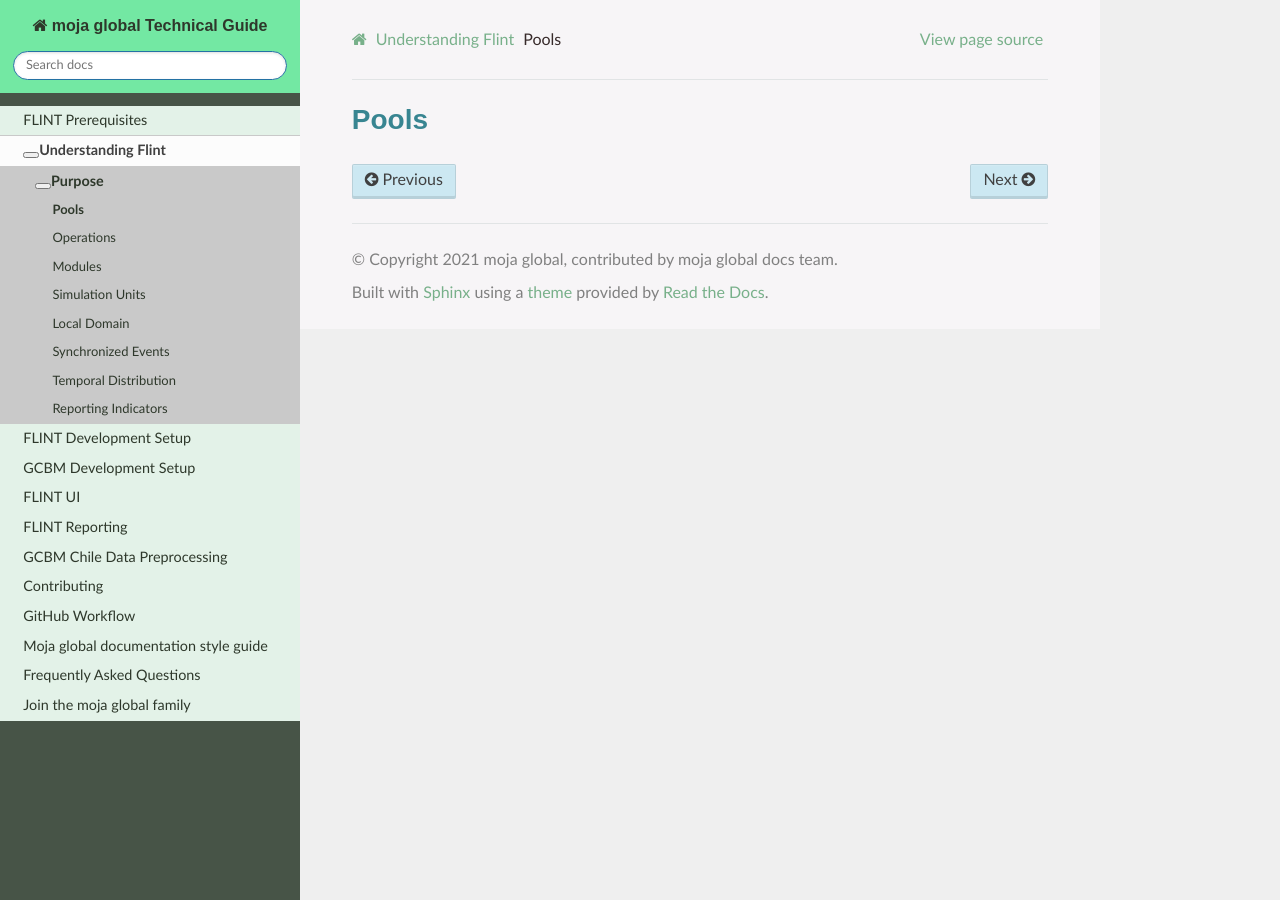
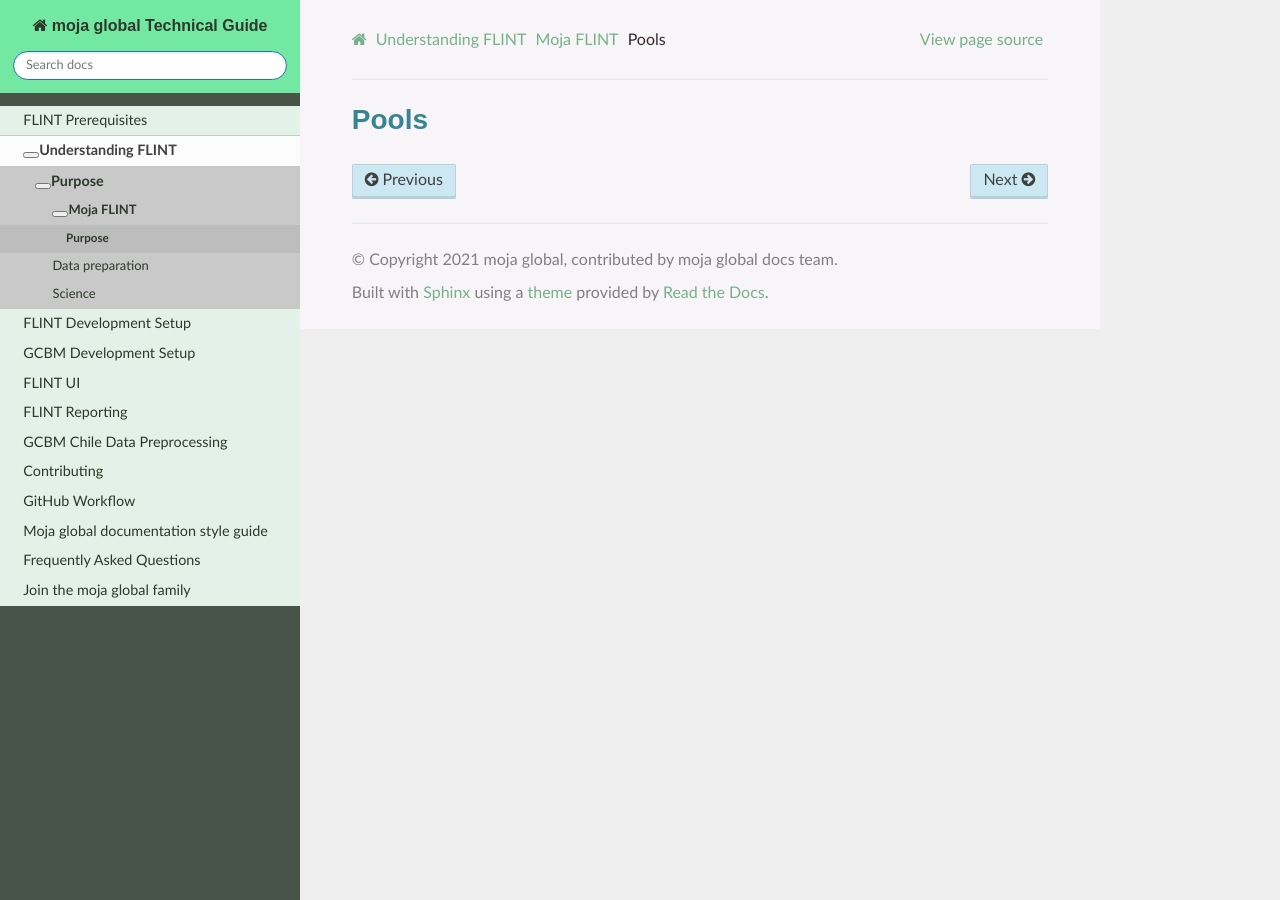
Before and after one commit to moja-global/moja_global_docs, a Sphinx documentation site: the page built from docs/Understanding-FLINT/moja-flint/pools.rst, in a window 1280 px wide. Built offline with Sphinx 7.4.7 and the Read the Docs theme 2.0.0, drawn with Linux system fonts in a browser that asks for light colours.

Commit message:
DOCS: Setup the directory structure
Signed-off-by: HarshCasper <erbeusgriffincasper@gmail.com>

```diff
--- /dev/null
+++ b/docs/Understanding-FLINT/data-preparation/index.rst
@@ -0,0 +1,2 @@
+Data preparation
+======================
--- a/docs/UnderstandingFlint/index.rst
+++ b/docs/Understanding-FLINT/index.rst
@@ -1,4 +1,4 @@
-Understanding Flint
+Understanding FLINT
 ======================
 
 
@@ -11,19 +11,11 @@ The overall framework will be based on the simulation of events and processes. M
 
 This document set provides a high-level overview of the FLINT system and its core components. Including:
 
-
-
-
 Contents:
 
 .. toctree::
   :maxdepth: 1
 
-  pools
-  operations
-  modules
-  simulation_units
-  local_domain
-  synchronized_events
-  temporal_distribution
-  reporting_indicators
+  moja-flint/index
+  data-preparation/index
+  science/index
--- /dev/null
+++ b/docs/Understanding-FLINT/moja-flint/index.rst
@@ -0,0 +1,21 @@
+Moja FLINT
+======================
+
+Purpose
+-------
+
+Lorem Ipsum.
+
+Contents:
+
+.. toctree::
+  :maxdepth: 1
+
+  pools
+  operations
+  modules
+  simulation_units
+  local_domain
+  synchronized_events
+  temporal_distribution
+  reporting_indicators
--- a/docs/index.rst
+++ b/docs/index.rst
@@ -40,7 +40,7 @@ You can reach out to us through the following channels:
    :hidden:
 
    prerequisites/index
-   UnderstandingFlint/index
+   Understanding-FLINT/index
    DevelopmentSetup/index
    GCBMDevelopmentSetup/index
    FLINT UI <https://docs.moja.global/projects/flint-ui/en/latest/>
```
Also changed, not shown: docs/Understanding-FLINT/science/index.rst (added, +11 -0 lines), docs/Understanding-FLINT/moja-flint/local_domain.rst (renamed from docs/UnderstandingFlint/local_domain.rst), docs/Understanding-FLINT/moja-flint/modules.rst (renamed from docs/UnderstandingFlint/modules.rst), docs/Understanding-FLINT/moja-flint/operations.rst (renamed from docs/UnderstandingFlint/operations.rst), docs/Understanding-FLINT/moja-flint/pools.rst (renamed from docs/UnderstandingFlint/pools.rst), docs/Understanding-FLINT/moja-flint/reporting_indicators.rst (renamed from docs/UnderstandingFlint/reporting_indicators.rst), docs/Understanding-FLINT/moja-flint/simulation_units.rst (renamed from docs/UnderstandingFlint/simulation_units.rst), docs/Understanding-FLINT/moja-flint/synchronized_events.rst (renamed from docs/UnderstandingFlint/synchronized_events.rst), docs/Understanding-FLINT/moja-flint/temporal_distribution.rst (renamed from docs/UnderstandingFlint/temporal_distribution.rst), docs/Understanding-FLINT/science/ipcc-reporting.rst (added), docs/Understanding-FLINT/science/mass-balance.rst (added), docs/Understanding-FLINT/science/module-science.rst (added), 2 other files.
